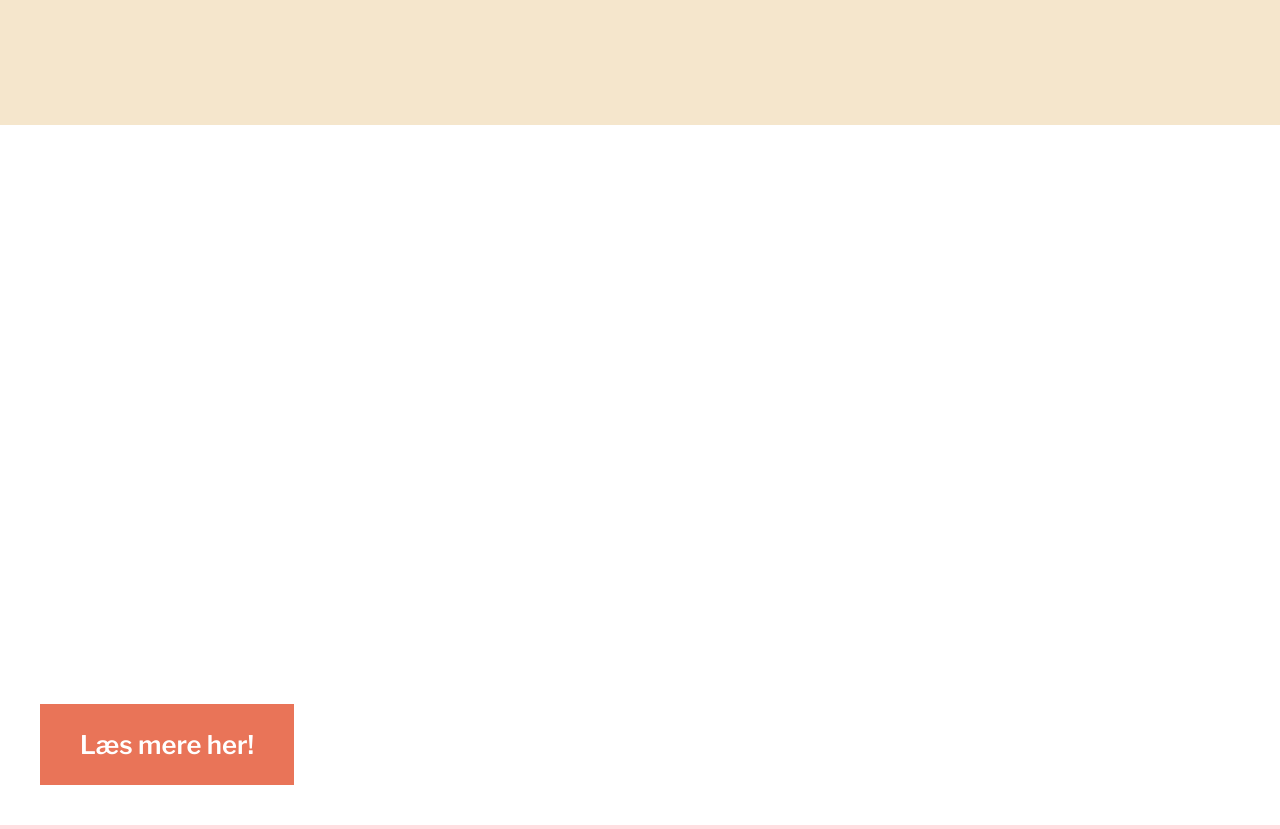
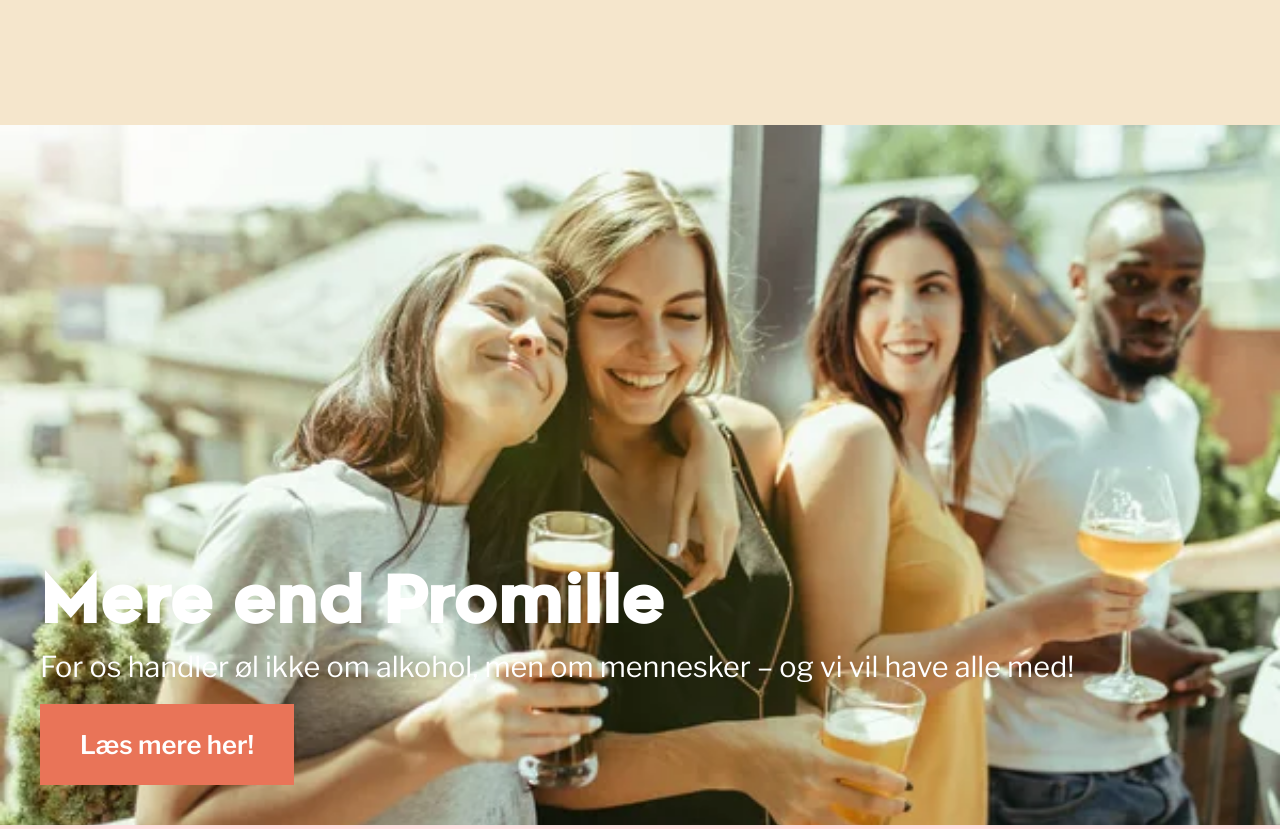
Before and after one commit to stinelock/Zero-Buzz-Brew, a plain HTML site: page index.html in a window 1280 px wide. Shown: the part 1580-2409 px from the top of the page. Drawn offline with nearby package versions, Linux system fonts and the light colour scheme; a web font is replaced by a local one.

Commit message:
fix: correct background image file path in mainstyle.css

```diff
--- a/css/mainstyle.css
+++ b/css/mainstyle.css
@@ -286,7 +286,7 @@ hr {
 
 .mere-end-promille {
   position: relative;
-  background: url(img/people.jpeg) no-repeat center center;
+  background: url(../img/people.jpeg) no-repeat center center;
   background-size: cover;
   min-height: 700px;
   display: flex;
```
